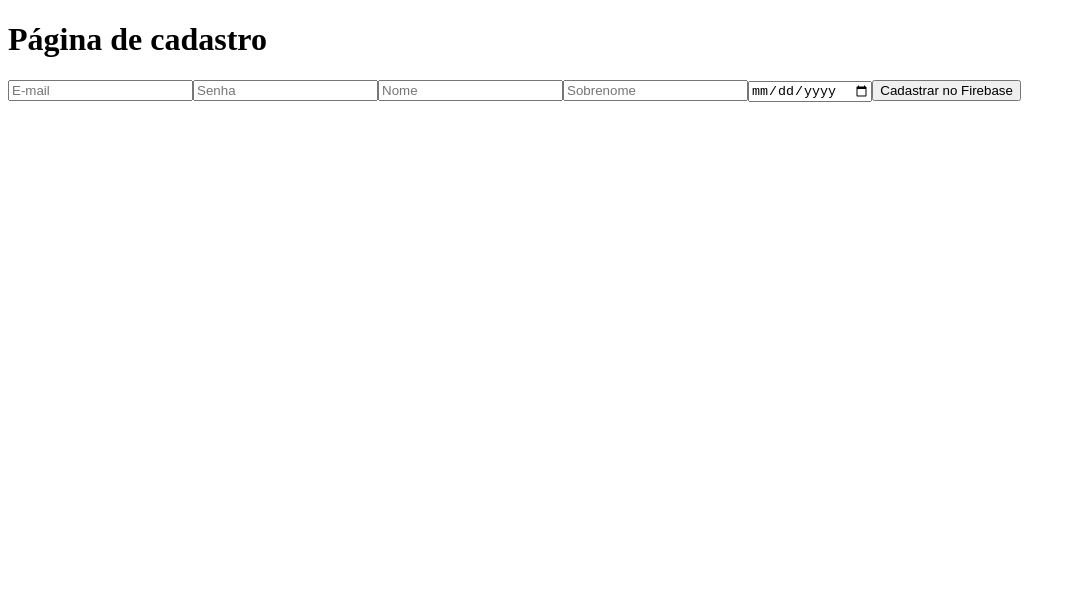
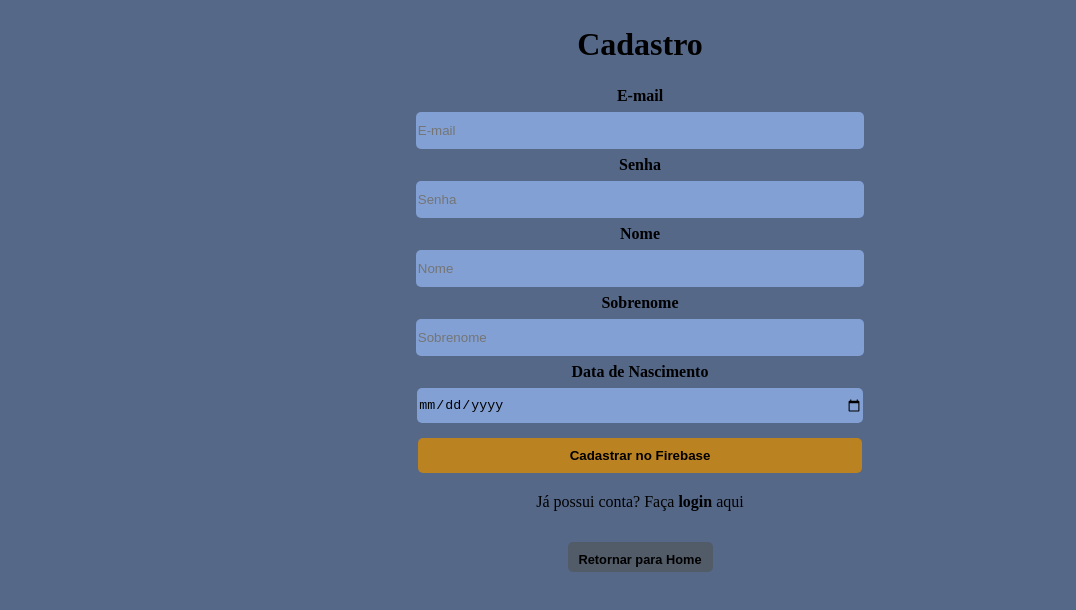
Before and after one commit to Gustavojmmedeiros/Firebase, a React (Create React App) app: page /cadastro in a window 1280 px wide. Shown: the top 610 px of the page, without its empty margins (0-1076 px from the left). Built offline with nearby package versions, Linux system fonts and the light colour scheme.

Commit message:
Adicionando estilos

```diff
--- /dev/null
+++ b/src/estilos/estilos.css
@@ -0,0 +1,93 @@
+body {
+    background-color: #556888;
+    margin: 5px;
+}
+
+button {
+    background-color: #bb8222;
+    border: none;
+    border-radius: 5px;
+    color: black;
+    cursor: pointer;
+    font-weight: 600;
+    margin: 4px;
+    margin-top: 10px;
+    padding: 10px;
+    text-align: center;
+    width: 70%;
+}
+
+button:hover {
+    background-color: #8d631a;
+}
+
+div {
+    align-items: center;
+    display: flex;
+    flex-direction: column;
+    flex-wrap: wrap;
+    width: 100%;
+}
+
+input {
+    background-color: #82a0d4;
+    border: none;
+    border-radius: 5px;
+    height: 35px;
+    margin: 5px;
+    width: 70%;
+}
+
+label {
+    align-self: center;
+    display: flex;
+    font-weight: 600;
+    margin: 2px;
+}
+
+
+.botao-cadastro {
+    height: 40px;
+    width: 100%;
+}
+
+.botao-home {
+    background-color: #525b68;
+    font-family: Arial, Helvetica, sans-serif;
+    font-size: 0.8em;
+    height: 30px;
+    margin-top: 15px;
+    width: 145px;
+}
+
+.div-input {
+    display: flex;
+    flex-direction: column;
+    width: 50%;
+}
+
+.div-principal {
+    display: center;
+    align-content: center;
+    width: 50%;
+}
+
+.li-usuario {
+    color: #d4776cd8;
+    font-weight: 600;
+}
+
+.login-cadastro {
+    color: black;
+    font-weight: 600;
+    text-decoration: none;
+}
+
+.login-cadastro:hover {
+    color: #82a0d4;
+}
+
+.titulo {
+    display: flex;
+    width: 100%;
+}
--- a/src/paginas/Cadastro/index.js
+++ b/src/paginas/Cadastro/index.js
@@ -1,4 +1,5 @@
 import React, { Component } from 'react';
+import { Link } from 'react-router-dom';
 import '../../firebaseConfig';
 import { getFirestore, collection, setDoc, doc } from 'firebase/firestore';
 import { createUserWithEmailAndPassword, getAuth } from 'firebase/auth';
@@ -46,20 +47,36 @@ export default class Cadastro extends Component {
         const { email, senha, nome, sobrenome, nascimento } = this.state;
 
         return (
+            <>
+                <div className="div-principal">
+                  <h1>Cadastro</h1>
+                  <div className="campos-cadastro">
                     <div>
-                <h1>Página de cadastro</h1>
+                      <label>E-mail</label>
                       <input type="email" placeholder="E-mail" value={email} onChange={(e) => this.setState({email: e.target.value})} />
-
+                      </div>
+                    <div>
+                      <label>Senha</label>
                       <input type="password" placeholder="Senha" value={senha} onChange={(e) => this.setState({senha: e.target.value})} />
-
+                      </div>
+                    <div>
+                      <label>Nome</label>
                       <input type="name" placeholder="Nome" value={nome} onChange={(e) => this.setState({nome: e.target.value})} />
-
+                      </div>
+                    <div>
+                      <label>Sobrenome</label>
                       <input type="name" placeholder="Sobrenome" value={sobrenome} onChange={(e) => this.setState({sobrenome: e.target.value})} />
-
-                <input type="date" placeholder="Data" value={nascimento} onChange={(e) => this.setState({nascimento: e.target.value})} />
-
+                      </div>
+                    <div>
+                      <label>Data de Nascimento</label>
+                      <input type="date" value={nascimento} onChange={(e) => this.setState({nascimento: e.target.value})} />
+                      </div>
                     <button onClick={this.cadastrar}>Cadastrar no Firebase</button>
                   </div>
+                  <p>Já possui conta? Faça <Link className="login-cadastro" to="/login">login</Link> aqui</p>
+                  <Link to="/"><button className="botao-home">Retornar para Home</button></Link>
+                </div>
+            </>
         )
     }
 }
--- a/src/paginas/Home/index.js
+++ b/src/paginas/Home/index.js
@@ -1,5 +1,6 @@
 import React, { Component } from 'react';
 import { Link } from 'react-router-dom';
+import '../../estilos/estilos.css';
 
 
 export default class Home extends Component {
@@ -9,11 +10,13 @@ export default class Home extends Component {
 
     render() {
         return (
-            <div>
-                <h1>Home</h1>
-                <Link to="/cadastro">Cadastro</Link>
-                <Link to="/login">Login</Link>
-            </div>
+            <>
+                <div className="div-input">
+                    <h1>Home</h1>
+                    <Link to="/cadastro"><button className="botao-cadastro">Cadastro</button></Link>
+                    <Link to="/login"><button className="botao-cadastro">Login</button></Link>
+                </div>
+            </>
         )
     }
 }
--- a/src/paginas/Login/index.js
+++ b/src/paginas/Login/index.js
@@ -1,7 +1,9 @@
 import React, { Component } from 'react';
+import { Link } from 'react-router-dom';
 import '../../firebaseConfig';
 import { getFirestore } from 'firebase/firestore';
 import { getAuth, signInWithEmailAndPassword } from 'firebase/auth';
+
 
 export default class Login extends Component {
     constructor(props) {
@@ -32,15 +34,22 @@ export default class Login extends Component {
     render() {
         const { email, senha } = this.state;
         return (
-            <div>
-                <h1>Página de login</h1>
-
-                <input type="email" placeholder="E-mail" value={email} onChange={(e) => this.setState({email: e.target.value})} />
-
-                <input type="password" placeholder="Senha" value={senha} onChange={(e) => this.setState({senha: e.target.value}) }/>
-
-                <button onClick={this.acessar}>Acessar</button>
-            </div>
+            <>
+                <div className="div-principal">
+                    <h1>Login</h1>
+                    <div className="div-input">
+                        <label>E-mail</label>
+                        <input type="email" placeholder="E-mail" value={email} onChange={(e) => this.setState({email: e.target.value})} />
+                    </div>
+                    <div className="div-input">
+                        <label>Senha</label>
+                        <input type="password" placeholder="Senha" value={senha} onChange={(e) => this.setState({senha: e.target.value}) }/>
+                        <button onClick={this.acessar}>Acessar</button>
+                    </div>
+                    <p>Não possui uma conta? <Link className="login-cadastro" to="/cadastro">Cadastre-se</Link></p>
+                    <Link to="/"><button className="botao-home">Retornar para Home</button></Link>
+                </div>
+            </>
         )
     }
 }
```
Lines whose indentation alone changed are shown as unchanged.
